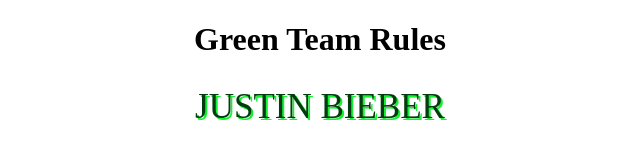
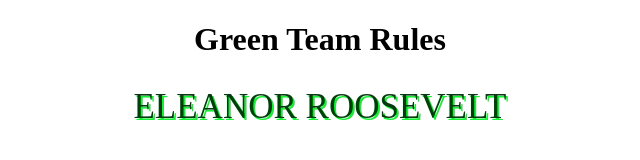
Before and after one commit to vjsarlo/GitLab, a plain HTML site: page index.html in a window 1280 px wide. Shown: the whole page, without its empty margins (320-960 px from the left). Drawn offline with nearby package versions, Linux system fonts and the light colour scheme.

Commit message:
author update to Eleanor Roosevelt

```diff
--- a/index.html
+++ b/index.html
@@ -27,6 +27,6 @@
             </blockquote>
             <div class="arrow"></div>
         </div>
-        <div class="author"><h2>Justin Bieber</h2></div>
+        <div class="author"><h2>Eleanor Roosevelt</h2></div>
     </body>
 </html>
```
